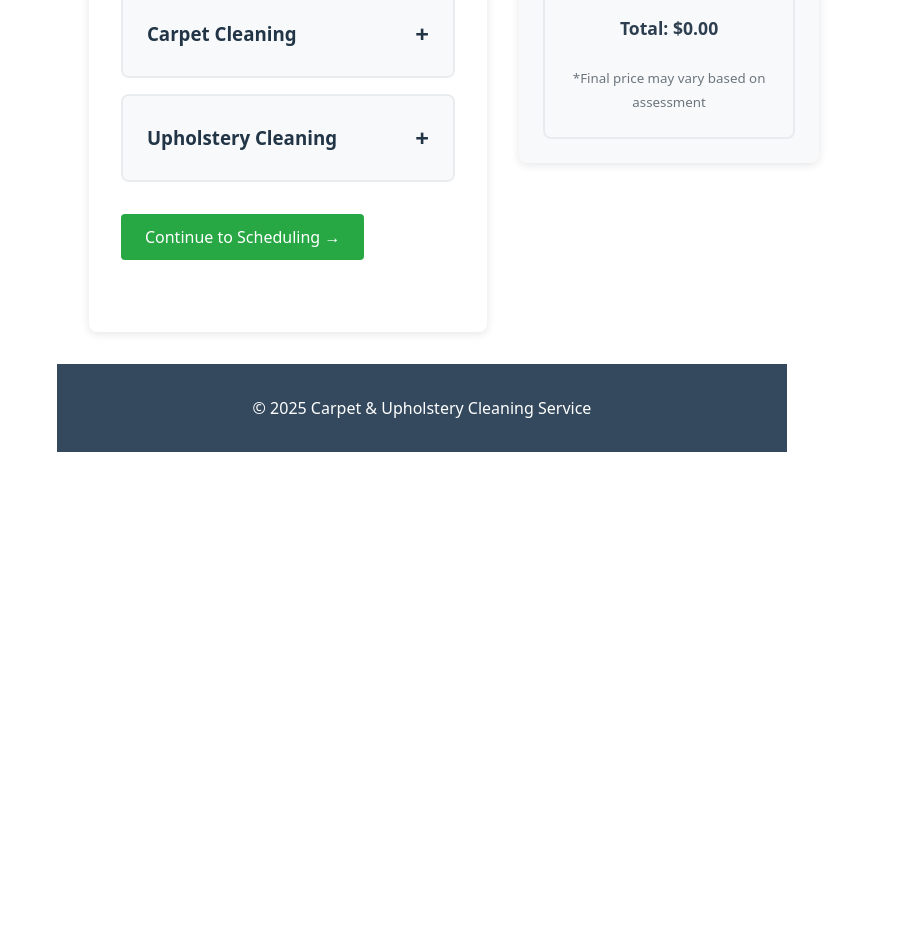
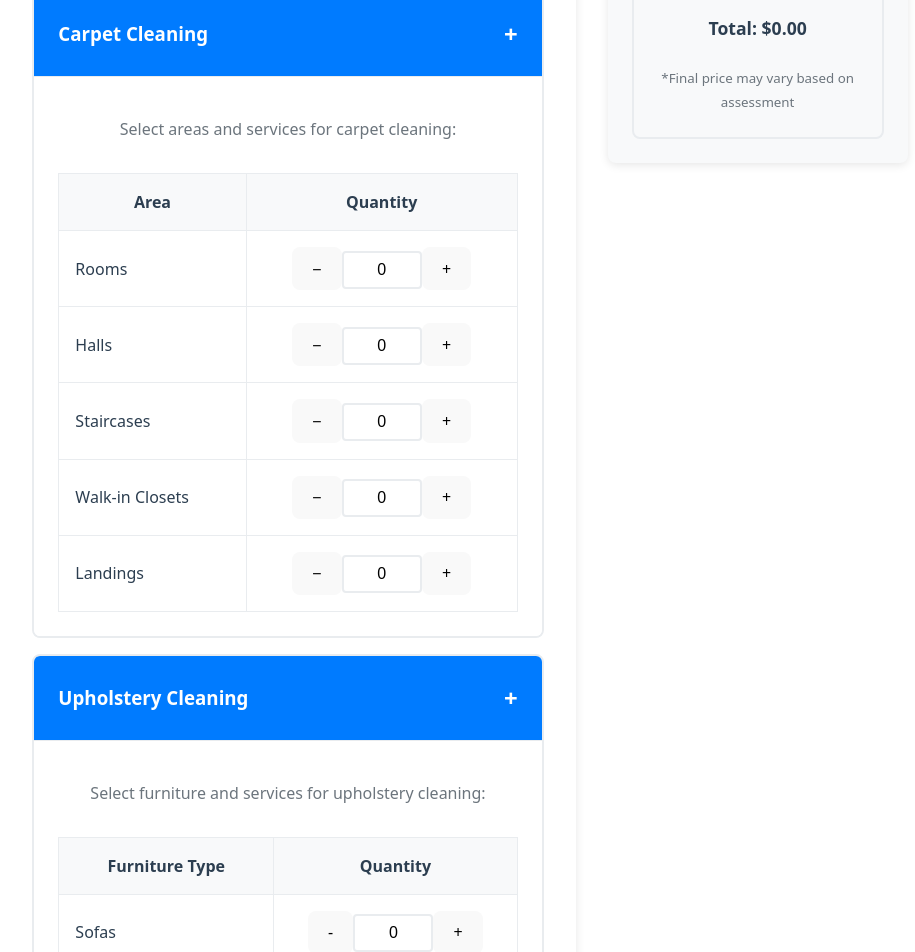
Before and after one commit to WeishiBYU/StockerV1, a React app: page /quote in a window 1280 px wide. Shown: the part 380-1332 px from the top of the page, without its empty margins (218-1133 px from the left). Before the commit the page ends 864 px from the top, so only its background shows below. Built offline with nearby package versions, Linux system fonts and the light colour scheme; the HTML template or start-up script is replaced by a standard one.

Commit message:
Reduced stain and oder

```diff
--- a/src/components/stage1/QuoteForm.jsx
+++ b/src/components/stage1/QuoteForm.jsx
@@ -4,7 +4,7 @@ import './QuoteForm.css';
 
 const QuoteForm = () => {
   const navigate = useNavigate();
-  const [openAccordion, setOpenAccordion] = useState(null);
+  const [openAccordion, setOpenAccordion] = useState('both');
   const [carpetServices, setCarpetServices] = useState({
     rooms: { cleaned: 0 },
     halls: { cleaned: 0 },
@@ -74,14 +74,14 @@ const QuoteForm = () => {
         {/* Carpet Cleaning Accordion */}
         <div className="accordion-item">
           <div
-            className={`accordion-header ${openAccordion === 'carpet' ? 'active' : ''}`}
+            className={`accordion-header ${(openAccordion === 'carpet' || openAccordion === 'both') ? 'active' : ''}`}
             onClick={() => toggleAccordion('carpet')}
           >
             <h3>Carpet Cleaning</h3>
             <span className="accordion-icon">{openAccordion === 'carpet' ? '−' : '+'}</span>
           </div>
 
-          {openAccordion === 'carpet' && (
+          {(openAccordion === 'carpet' || openAccordion === 'both') && (
             <div className="accordion-content">
               <p>Select areas and services for carpet cleaning:</p>
 
@@ -126,14 +126,14 @@ const QuoteForm = () => {
         {/* Upholstery Cleaning Accordion */}
         <div className="accordion-item">
           <div
-            className={`accordion-header ${openAccordion === 'upholstery' ? 'active' : ''}`}
+            className={`accordion-header ${(openAccordion === 'upholstery' || openAccordion === 'both') ? 'active' : ''}`}
             onClick={() => toggleAccordion('upholstery')}
           >
             <h3>Upholstery Cleaning</h3>
             <span className="accordion-icon">{openAccordion === 'upholstery' ? '−' : '+'}</span>
           </div>
 
-          {openAccordion === 'upholstery' && (
+          {(openAccordion === 'upholstery' || openAccordion === 'both') && (
             <div className="accordion-content">
               <p>Select furniture and services for upholstery cleaning:</p>
 
@@ -150,6 +150,10 @@ const QuoteForm = () => {
                       <tr key={furniture}>
                         <td className="furniture-label">{furnitureLabels[furniture]}</td>
                         <td>
+                            <button
+                                onClick={() => handleUpholsteryServiceChange(furniture, 'cleaned', upholsteryServices[furniture].cleaned - 1)}
+                                className="quantity-btn"
+                              >-</button>
                           <input
                             type="number"
                             min="0"
@@ -157,6 +161,10 @@ const QuoteForm = () => {
                             onChange={(e) => handleUpholsteryServiceChange(furniture, 'cleaned', e.target.value)}
                             className="quantity-input"
                           />
+                            <button
+                                onClick={() => handleUpholsteryServiceChange(furniture, 'cleaned', upholsteryServices[furniture].cleaned + 1)}
+                                className="quantity-btn"
+                              >+</button>
                         </td>
                       </tr>
                     ))}
```
